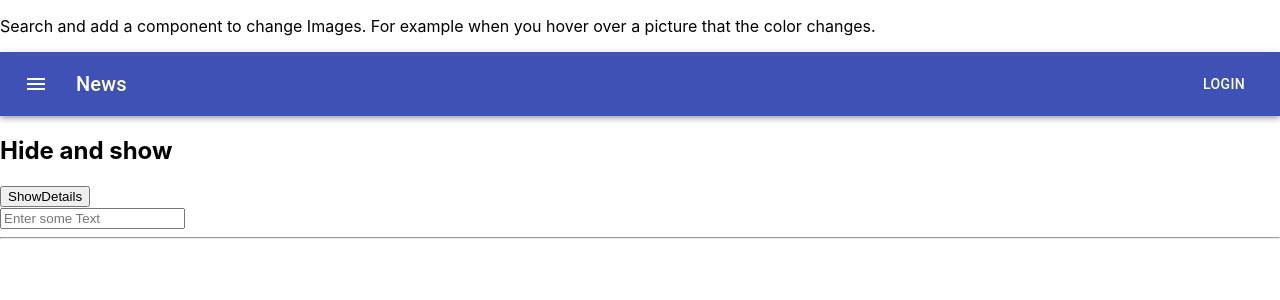
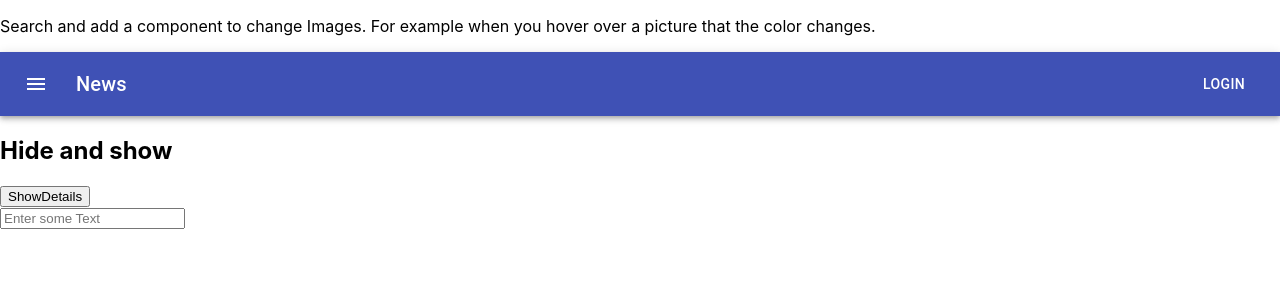
Before and after one commit to darksos34/JordyMind, a React (Create React App) app in the folder client/: page / in a window 1280 px wide. Shown: the top 300 px of the page. Built offline with nearby package versions, Linux system fonts and the light colour scheme.

Commit message:
Update SearchForm.js

```diff
--- a/client/src/SearchProgram/SearchForm.js
+++ b/client/src/SearchProgram/SearchForm.js
@@ -12,7 +12,7 @@ const SearchForm = () => {
             }}
                    placeholder="Enter some Text"/><br/>
             {inputText}
-            <hr/><br/>
+
             <ul>
                 {historyList.map((rec)=>{
                     return<div>{rec}</div>
```
